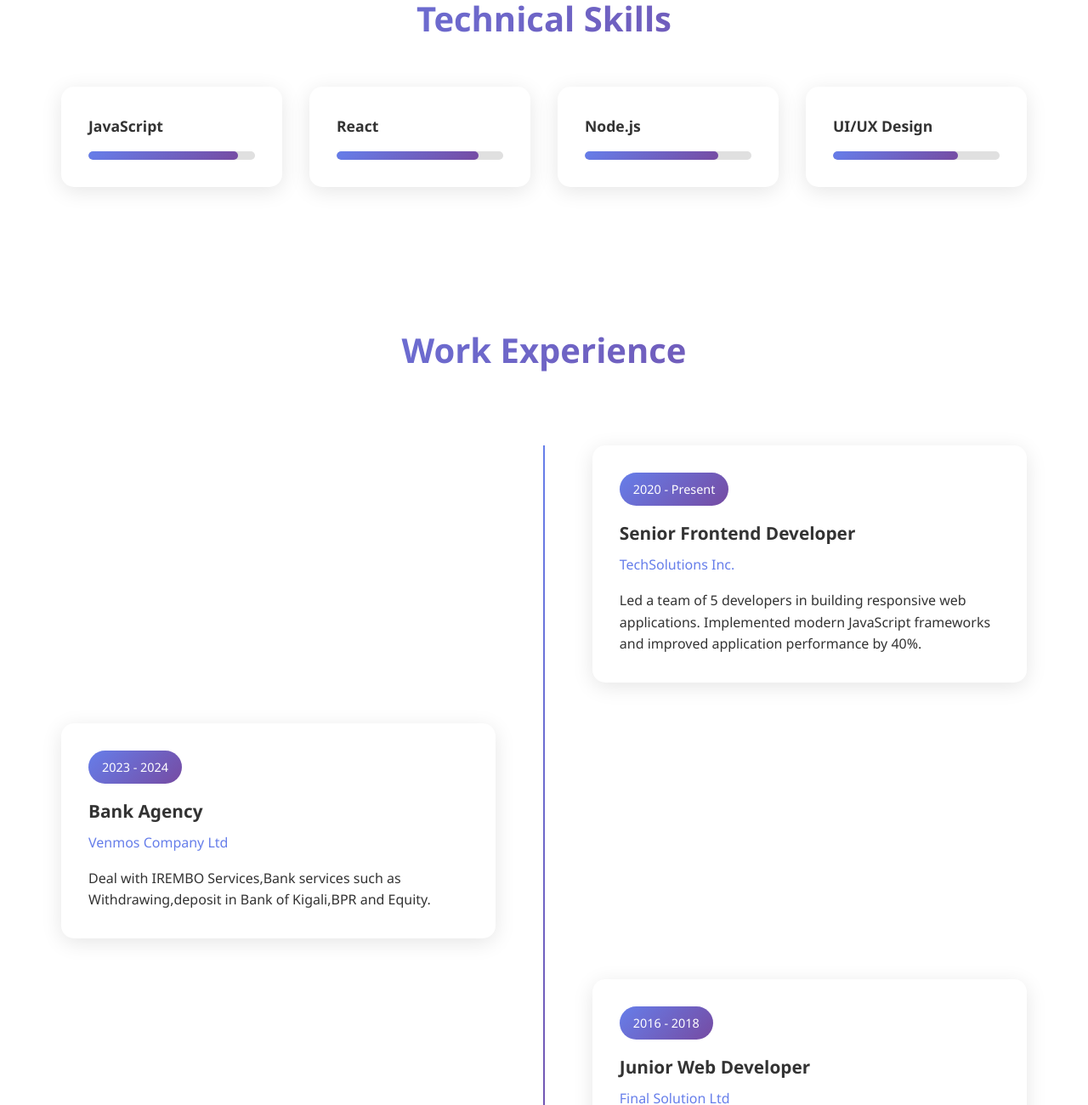
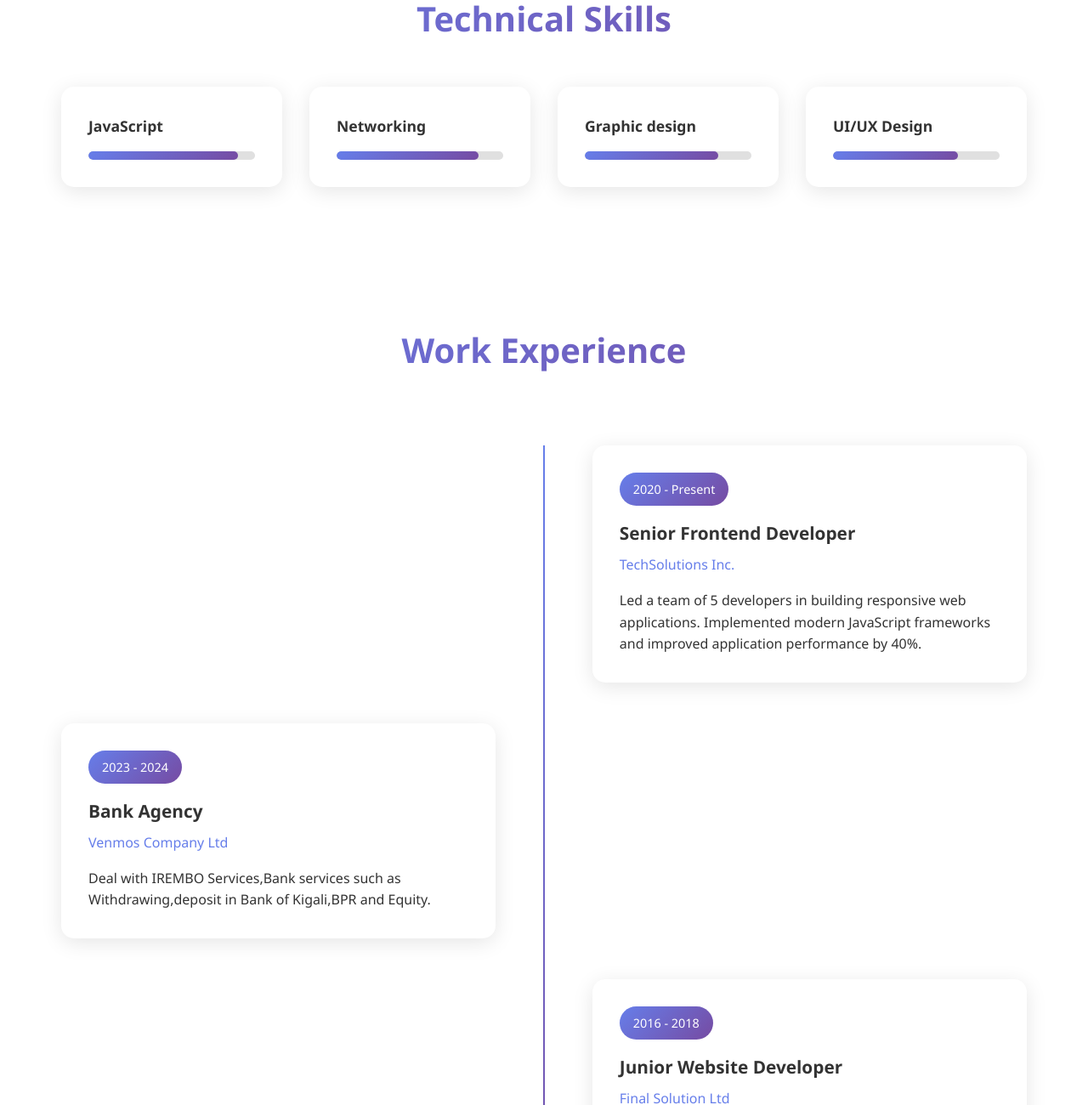
Before and after one commit to kevine-umukundwa/Kevine-CV, a plain HTML site: page index.html in a window 1280 px wide. Shown: the part 960-2260 px from the top of the page at 85% size. Drawn offline with Linux system fonts and the light colour scheme.

Commit message:
Technical skills modified

```diff
--- a/index.html
+++ b/index.html
@@ -50,13 +50,13 @@
                 </div>
             </div>
             <div class="skill-card">
-                <div class="skill-name">React</div>
+                <div class="skill-name">Networking</div>
                 <div class="skill-bar">
                     <div class="skill-progress" data-progress="85"></div>
                 </div>
             </div>
             <div class="skill-card">
-                <div class="skill-name">Node.js</div>
+                <div class="skill-name">Graphic design</div>
                 <div class="skill-bar">
                     <div class="skill-progress" data-progress="80"></div>
                 </div>
@@ -93,7 +93,7 @@
             <div class="timeline-item">
                 <div class="timeline-content">
                     <span class="timeline-date">2016 - 2018</span>
-                    <h3 class="timeline-title">Junior Web Developer</h3>
+                    <h3 class="timeline-title">Junior Website Developer</h3>
                     <div class="timeline-company">Final Solution Ltd</div>
                     <p>Assisted in developing client websites using HTML, CSS, and JavaScript. Participated in code reviews and learned industry best practices.</p>
                 </div>
```
